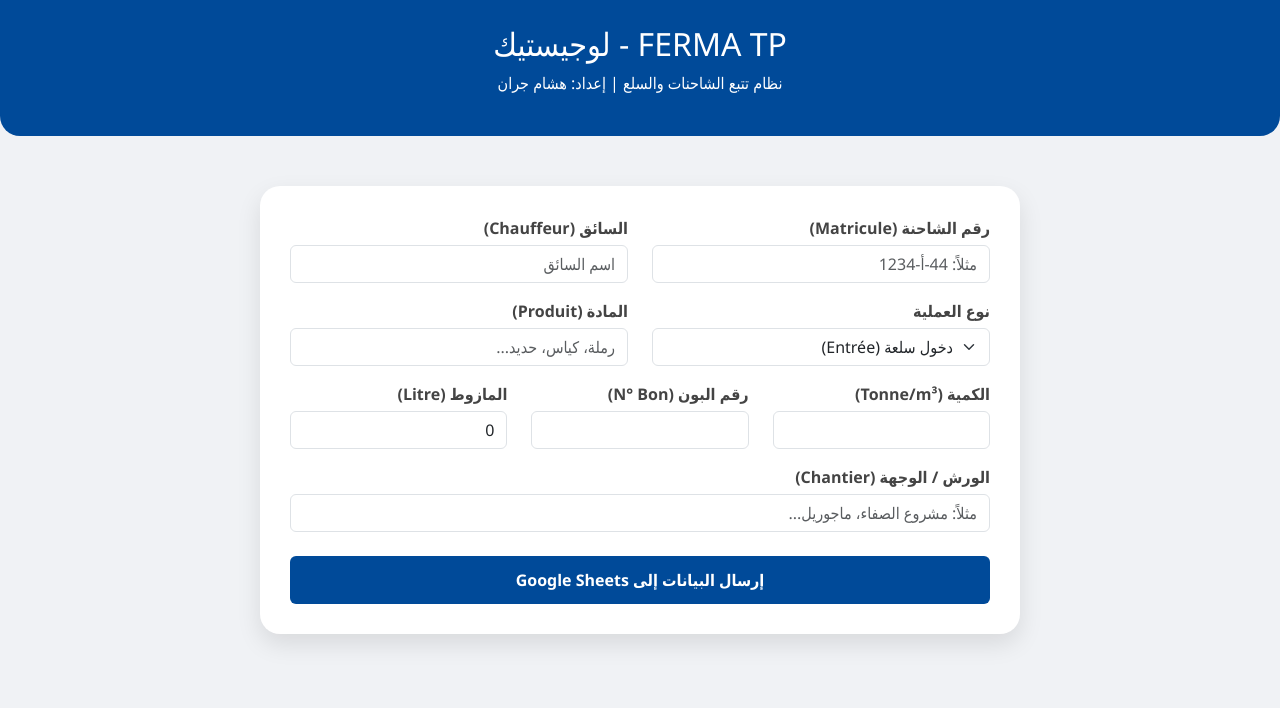
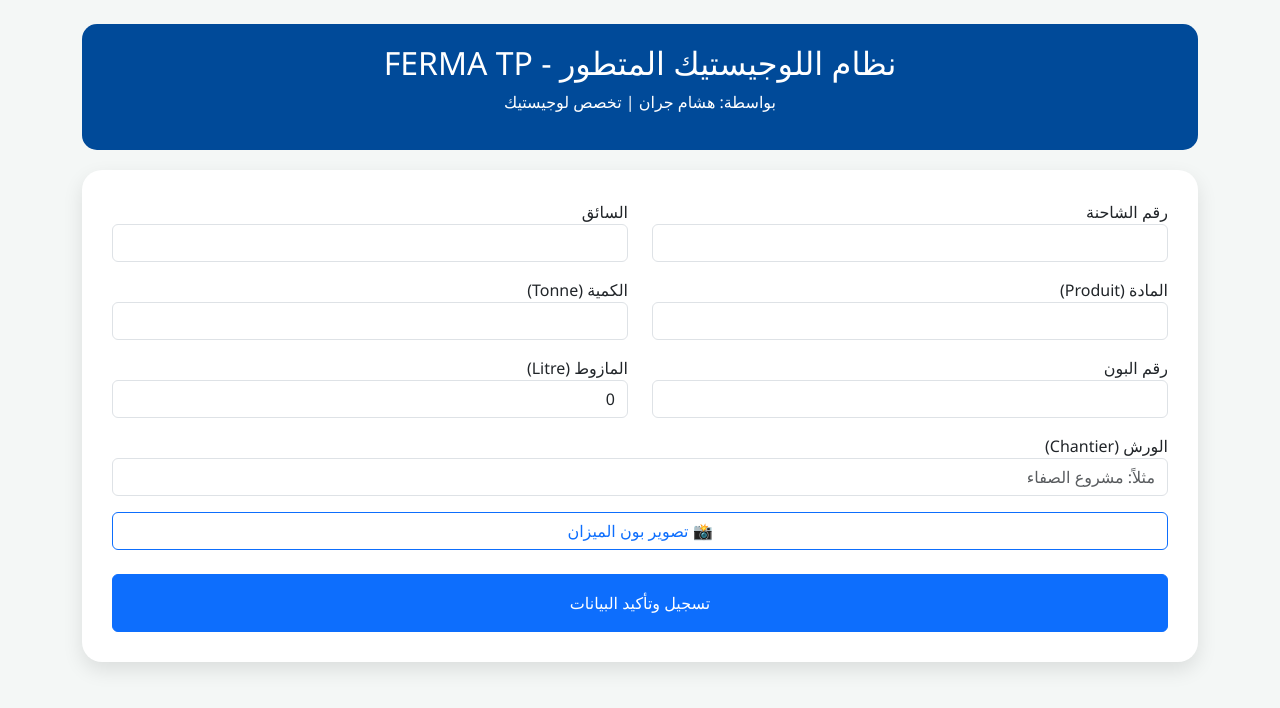
Before and after one commit to depottaddart-jpg/Ferma, a plain HTML site: page index.html in a window 1280 px wide. Drawn offline with nearby package versions, Linux system fonts and the light colour scheme.

Commit message:
Update index.html

```diff
--- a/index.html
+++ b/index.html
@@ -3,130 +3,104 @@
 <head>
     <meta charset="UTF-8">
     <meta name="viewport" content="width=device-width, initial-scale=1.0">
-    <title>FERMA TP - Logistics Dashboard</title>
+    <title>FERMA TP - Logistics Pro</title>
     <link href="https://cdn.jsdelivr.net/npm/bootstrap@5.3.0/dist/css/bootstrap.min.css" rel="stylesheet">
     <style>
-        body { background-color: #f0f2f5; font-family: 'Segoe UI', Tahoma, Geneva, Verdana, sans-serif; }
-        .form-container { background: white; padding: 30px; border-radius: 20px; box-shadow: 0 10px 25px rgba(0,0,0,0.1); margin-top: 30px; }
-        .header-brand { background: #004a99; color: white; padding: 25px; text-align: center; border-radius: 0 0 20px 20px; margin-bottom: 20px; }
-        .btn-primary { background-color: #004a99; border: none; padding: 12px; font-weight: bold; }
-        .btn-primary:hover { background-color: #003570; }
-        label { font-weight: 600; color: #444; margin-bottom: 5px; }
+        body { background-color: #f4f7f6; font-family: 'Segoe UI', sans-serif; }
+        .form-container { background: white; padding: 30px; border-radius: 20px; box-shadow: 0 8px 20px rgba(0,0,0,0.1); margin-top: 20px; }
+        .header-brand { background: #004a99; color: white; padding: 20px; text-align: center; border-radius: 15px; }
+        .preview-img { max-width: 100%; height: auto; border-radius: 10px; margin-top: 10px; display: none; }
     </style>
 </head>
 <body>
 
+<div class="container mt-4">
     <div class="header-brand">
-    <h2>FERMA TP - لوجيستيك</h2>
-    <p>نظام تتبع الشاحنات والسلع | إعداد: هشام جران</p>
+        <h2>نظام اللوجيستيك المتطور - FERMA TP</h2>
+        <p>بواسطة: هشام جران | تخصص لوجيستيك </p>
     </div>
 
-<div class="container mb-5">
-    <div class="row justify-content-center">
-        <div class="col-md-8 form-container">
+    <div class="form-container mb-5">
         <form id="logisticForm">
-                <div class="row">
-                    <div class="col-md-6 mb-3">
-                        <label>رقم الشاحنة (Matricule)</label>
-                        <input type="text" id="matricule" class="form-control" placeholder="مثلاً: 44-أ-1234" required>
-                    </div>
-                    <div class="col-md-6 mb-3">
-                        <label>السائق (Chauffeur)</label>
-                        <input type="text" id="chauffeur" class="form-control" placeholder="اسم السائق" required>
-                    </div>
+            <div class="row mb-3">
+                <div class="col-6"><label>رقم الشاحنة</label><input type="text" id="matricule" class="form-control" required></div>
+                <div class="col-6"><label>السائق</label><input type="text" id="chauffeur" class="form-control" required></div>
             </div>
 
-                <div class="row">
-                    <div class="col-md-6 mb-3">
-                        <label>نوع العملية</label>
-                        <select id="flux" class="form-select">
-                            <option value="Entrée">دخول سلعة (Entrée)</option>
-                            <option value="Sortie">خروج سلعة (Sortie)</option>
-                            <option value="Interne">تحرك داخلي</option>
-                        </select>
-                    </div>
-                    <div class="col-md-6 mb-3">
-                        <label>المادة (Produit)</label>
-                        <input type="text" id="produit" class="form-control" placeholder="رملة، كياس، حديد..." required>
-                    </div>
+            <div class="row mb-3">
+                <div class="col-6"><label>المادة (Produit)</label><input type="text" id="produit" class="form-control" required></div>
+                <div class="col-6"><label>الكمية (Tonne)</label><input type="number" id="quantite" class="form-control" required></div>
             </div>
 
-                <div class="row">
-                    <div class="col-md-4 mb-3">
-                        <label>الكمية (Tonne/m³)</label>
-                        <input type="number" id="quantite" class="form-control" step="0.01" required>
+            <div class="row mb-3">
+                <div class="col-6"><label>رقم البون</label><input type="text" id="nbon" class="form-control" required></div>
+                <div class="col-6"><label>المازوط (Litre)</label><input type="number" id="gasoil" class="form-control" value="0"></div>
             </div>
-                    <div class="col-md-4 mb-3">
-                        <label>رقم البون (N° Bon)</label>
-                        <input type="text" id="nbon" class="form-control" required>
-                    </div>
-                    <div class="col-md-4 mb-3">
-                        <label>المازوط (Litre)</label>
-                        <input type="number" id="gasoil" class="form-control" value="0">
-                    </div>
+
+            <div class="mb-3">
+                <label>الورش (Chantier)</label>
+                <input type="text" id="chantier" class="form-control" placeholder="مثلاً: مشروع الصفاء" required>
             </div>
 
             <div class="mb-4">
-                    <label>الورش / الوجهة (Chantier)</label>
-                    <input type="text" id="chantier" class="form-control" placeholder="مثلاً: مشروع الصفاء، ماجوريل..." required>
+                <label class="btn btn-outline-primary w-100">
+                    📸 تصوير بون الميزان
+                    <input type="file" id="photo" accept="image/*" capture="camera" style="display:none;">
+                </label>
+                <img id="preview" class="preview-img">
             </div>
 
-                <button type="submit" class="btn btn-primary w-100" id="submitBtn">إرسال البيانات إلى Google Sheets</button>
+            <button type="submit" class="btn btn-primary w-100 p-3" id="submitBtn">تسجيل وتأكيد البيانات</button>
         </form>
-
-            <div id="responseMessage" class="mt-3 text-center" style="display:none;">
-                <div class="alert alert-success">تم تسجيل المعطيات بنجاح!</div>
-            </div>
-        </div>
     </div>
 </div>
 
 <script>
     const scriptURL = 'https://script.google.com/macros/s/AKfycbxt8QRUhn8fCEbpePnsv2dE4IEZA0zM_p75Haj_kg9AT_mOKKp_fjm462TryWxIaihX/exec';
-    const form = document.getElementById('logisticForm');
+    const photoInput = document.getElementById('photo');
+    const preview = document.getElementById('preview');
+    let base64Image = "";
+
+    // عرض معاينة للصورة بعد الالتقاط
+    photoInput.addEventListener('change', function() {
+        const file = this.files[0];
+        if (file) {
+            const reader = new FileReader();
+            reader.onload = function(e) {
+                preview.src = e.target.result;
+                preview.style.display = 'block';
+                base64Image = e.target.result.split(',')[1]; // تحويل الصورة لنص
+            };
+            reader.readAsDataURL(file);
+        }
+    });
+
+    document.getElementById('logisticForm').addEventListener('submit', function(e) {
+        e.preventDefault();
         const btn = document.getElementById('submitBtn');
-    const msg = document.getElementById('responseMessage');
+        btn.disabled = true;
+        btn.innerText = 'جاري الرفع...';
 
-    form.addEventListener('submit', e => {
-        e.preventDefault();
-        btn.disabled = true;
-        btn.innerText = 'جاري الإرسال...';
-
-        // تجميع البيانات
-        const formData = {
+        const data = {
             matricule: document.getElementById('matricule').value,
             chauffeur: document.getElementById('chauffeur').value,
-            flux: document.getElementById('flux').value,
             produit: document.getElementById('produit').value,
             quantite: document.getElementById('quantite').value,
             nbon: document.getElementById('nbon').value,
             gasoil: document.getElementById('gasoil').value,
-            chantier: document.getElementById('chantier').value
+            chantier: document.getElementById('chantier').value,
+            image: base64Image // إرسال الصورة كـ Base64
         };
 
-        // إرسال البيانات
         fetch(scriptURL, {
             method: 'POST',
             mode: 'no-cors',
-            cache: 'no-cache',
-            headers: { 'Content-Type': 'application/json' },
-            body: JSON.stringify(formData)
-        })
-        .then(() => {
-            msg.style.display = 'block';
-            form.reset();
-            btn.disabled = false;
-            btn.innerText = 'إرسال البيانات إلى Google Sheets';
-            setTimeout(() => { msg.style.display = 'none'; }, 4000);
-        })
-        .catch(error => {
-            console.error('Error!', error.message);
-            alert('وقع خطأ أثناء الإرسال. تأكد من إعدادات الـ Script.');
-            btn.disabled = false;
-            btn.innerText = 'إرسال البيانات إلى Google Sheets';
+            body: JSON.stringify(data)
+        }).then(() => {
+            alert('تم تسجيل المعطيات مع الصورة بنجاح!');
+            location.reload();
         });
     });
 </script>
-
 </body>
 </html>
```
Lines whose indentation alone changed are shown as unchanged.
